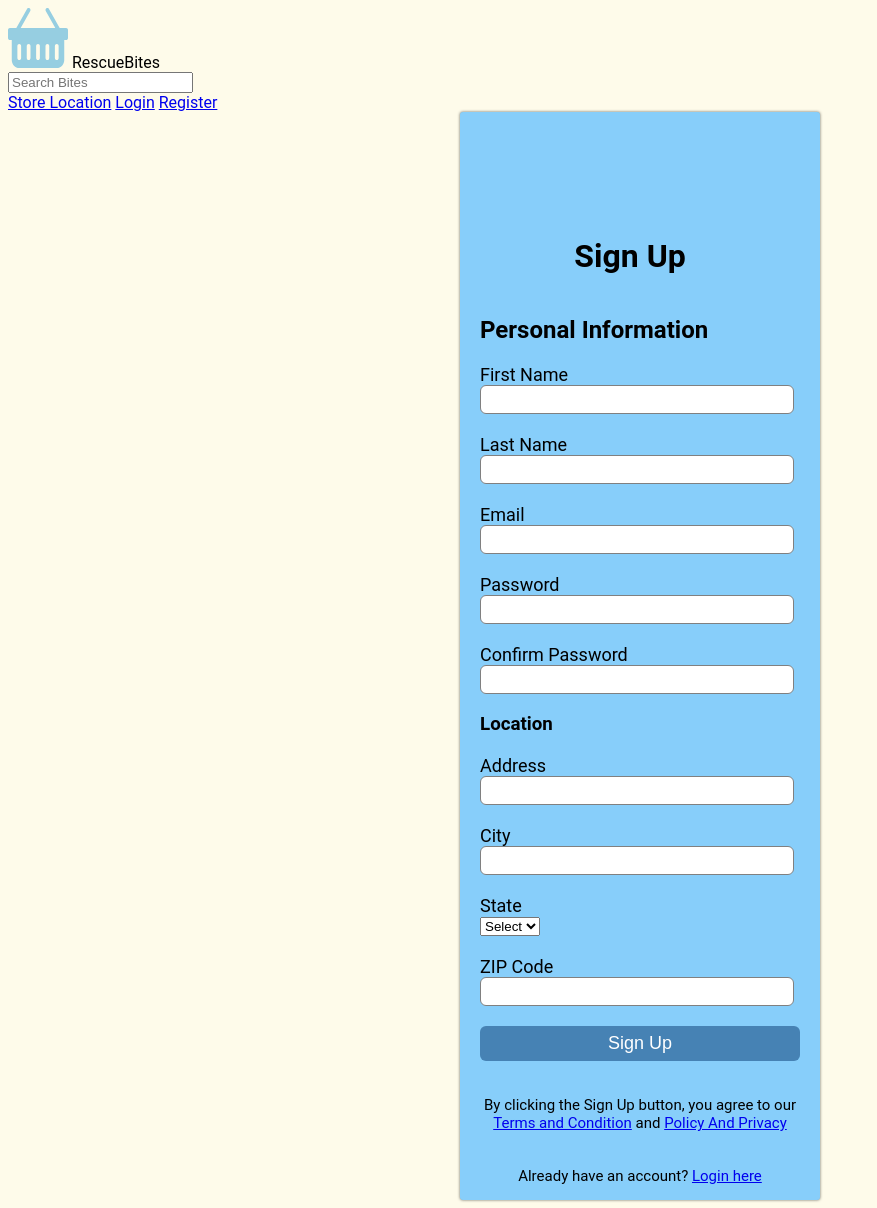
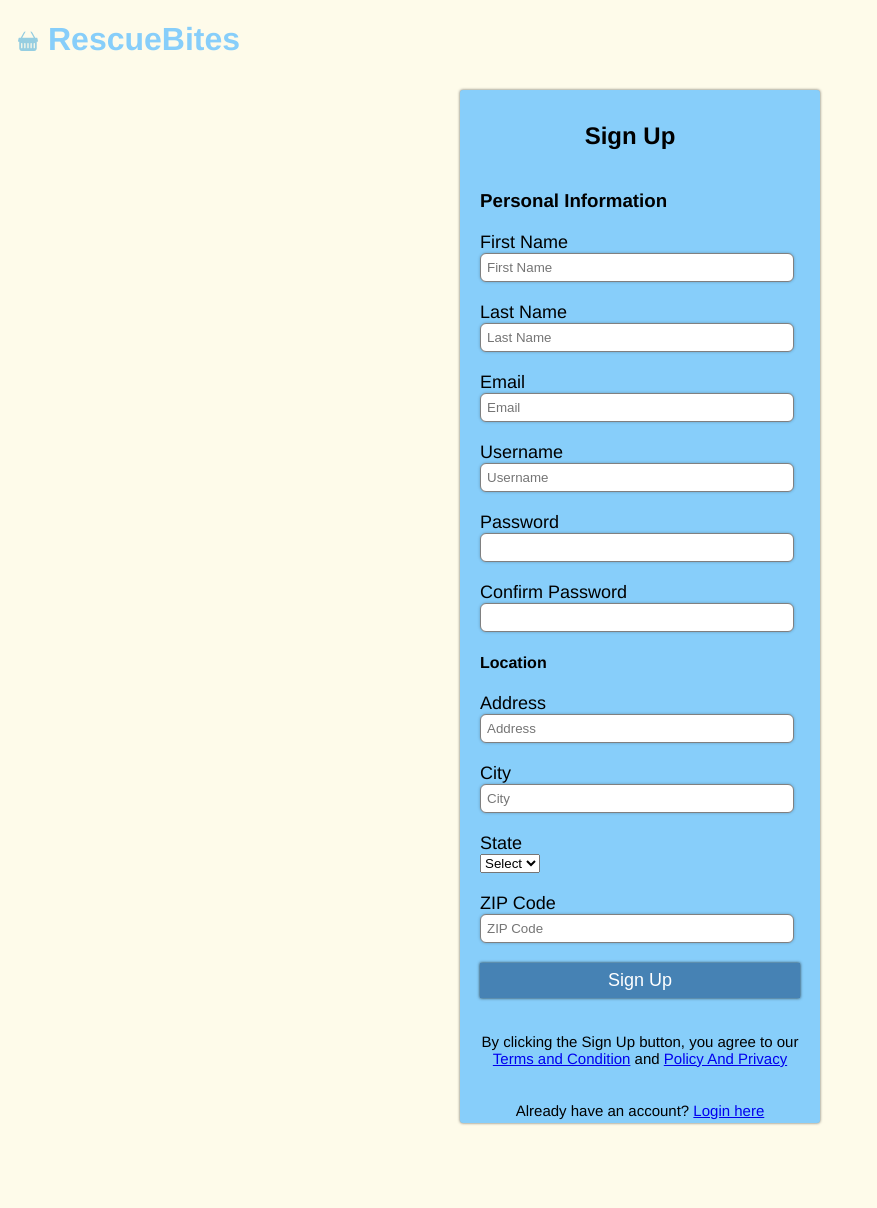
Before and after one commit to TheLastBeast/HackDavis, a plain HTML site: page Signup_user.html in a window 1280 px wide. Shown: the whole page, without its empty margins (0-877 px from the left). After the commit the page ends 1131 px from the top, so only its background shows below. Drawn offline with Linux system fonts and the light colour scheme.

Commit message:
Add files via upload
LOGIN
REGISTER

```diff
--- a/Signup_user.html
+++ b/Signup_user.html
@@ -5,42 +5,32 @@
     <meta http-equiv="X-UA-Compatible" content="IE=edge">
     <meta name="viewport" content="width=device-width, initial-scale=1.0">
     <title>Sign Up</title>
-    <link rel="stylesheet" href="signIn.css">
+    <link rel="stylesheet" href="userLogin.css">
 </head>
 <body>
-    <div class="navbar">
-        <div class="navbar-logo">
-            <img src="images/Vector.svg" alt="Logo">
-            <span>RescueBites</span>
-        </div>
-        <div class="search-bar">
-            <input type="text" placeholder="Search Bites">
-        </div>
-        <div class="navbar-links">
-            <a href="map.html" class="nav-color">Store Location</a>
-            <a href="log-in_user.html" class="nav-color">Login</a>
-            <a href="Signup_user.html" class="navbar-register">Register</a>
-        </div>
-    </div>
+    <img src="images/Vector.svg" alt="Logo">
+    <h1>RescueBites</h1>
     <div class = "Signup">
         <form>
-            <h1> Sign Up</h1>
-            <h2> Personal Information</h2>
+            <h2> Sign Up</h2>
+            <h3> Personal Information</h3>
             <label>First Name</label>
-            <input type="text" placeholder="">
+            <input type="text" placeholder="First Name">
             <label>Last Name</label>
-            <input type="text" placeholder="">
+            <input type="text" placeholder="Last Name">
             <label>Email</label>
-            <input type="email" placeholder="">
+            <input type="email" placeholder="Email">
+            <label>Username</label>
+            <input type="text" placeholder="Username">
             <label>Password</label>
             <input type="password" placeholder="">
             <label>Confirm Password</label>
             <input type="password" placeholder="">
-            <h3> Location</h3>
+            <h4> Location</h4>
             <label>Address</label>
-            <input type="text" placeholder="">
+            <input type="text" placeholder="Address">
             <label>City</label>
-            <input type="text" placeholder="">
+            <input type="text" placeholder="City">
             <label>State</label>
             <div class="custom_select">
                 <select>
@@ -100,9 +90,9 @@
                     <option value="">WY</option>
                 </select>
                 <label>ZIP Code</label>
-                <input type="text" placeholder="">
+                <input type="text" placeholder="ZIP Code">
             </div>
-            <input type="button" value="Sign Up">
+            <button class="button">Sign Up</button>
         </form>
 
        <p>By clicking the Sign Up button, you agree to our <br><a href="#">Terms and Condition</a> and <a href="#">Policy And Privacy</a></p>
--- /dev/null
+++ b/userLogin.css
@@ -0,0 +1,101 @@
+
+body{
+    background: #fefbea;
+    color: #000000;
+    font-family: 'Franklin Gothic Medium', 'Arial Narrow', Arial, sans-serif;
+}
+.log-in-user{
+    width: 360px;
+    height: 420px;
+    padding-top: 8%;
+    margin: auto;
+    border-radius: 3px;
+    background-color: rgb(65, 122, 158);
+    box-shadow: 0 0 3px 0 rgba(0,0,0,0.6);
+
+}
+.Signup{
+    width: 360px;
+    height: 1020px;
+    padding-top: 1%;
+    margin: auto;
+    border-radius: 3px;
+    background-color: lightskyblue;
+    box-shadow: 0 0 3px 0 rgba(0,0,0,0.6);
+
+}
+img {
+    float: left;
+    width: 20px;
+    height: 20px;
+    border-radius: 30px;
+    padding-top: 10px;
+    padding-left: 10px;
+    padding-right: 10px;
+    padding-bottom: 20px;
+}
+
+h1{
+    text-align: left;
+    color: lightskyblue;
+    padding-bottom: 10px;
+}
+h2{
+    text-align: center;
+}
+h3{
+    padding-top: 20px
+}
+form{
+    width: 300px;
+    margin-left: 20px;
+}
+
+form label{
+    display: flex;
+    margin-top: 20px;
+    font-size: 18px;
+}
+
+form input{
+    width: 100%;
+    padding: 6px;
+    border: none;
+    border: 1px solid gray;
+    border-radius: 6px;
+    outline: none;
+    display: block;
+    box-shadow: 0 0 3px 0 rgba(0,0,0,0.25);
+
+}
+
+.button{
+    width: 320px;
+    height: 35px;
+    margin-top: 20px;
+    border: none;
+    background-color: steelblue;
+    color: white;
+    font-size: 18px;
+    transition: transform 0.3s;
+    box-shadow: 0 0 3px 0 rgba(0,0,0,0.8);
+
+}
+.button:focus{
+    color:#000000;
+    border: 2px solid rgb(65, 64, 161);
+    box-shadow: 0px 0px 0px 1px rgb(58, 55, 224);
+    animation: .3s forwards;
+}
+@keyframes anim-shadow{
+    100%{
+        box-shadow: 0px 0px 50px 20px rgba(68, 65, 252, 0);
+    }
+}
+
+
+p{
+    text-align: center;
+    padding-top: 20px;
+    font-size: 15px;
+}
```
Also changed, not shown: log-in_user.html (+7 -6 lines).
